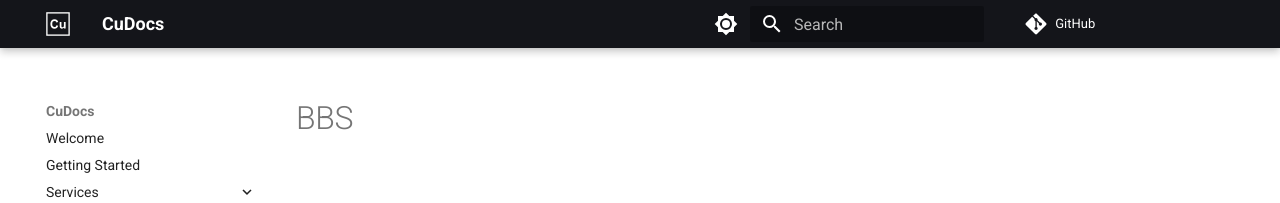
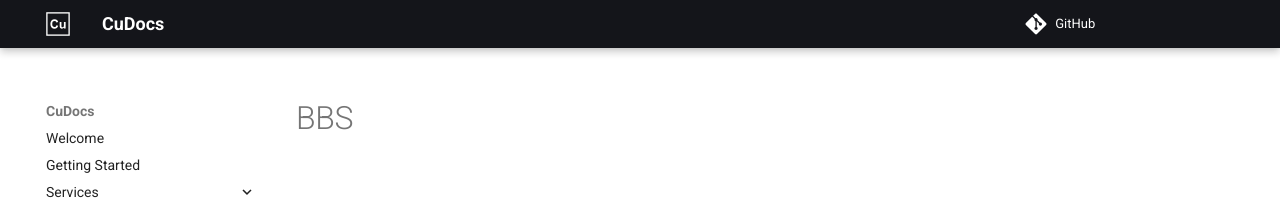
Before and after one commit to cu-telecom/cutel-docs, an MkDocs documentation site: the page built from docs/services/bbs.md, in a window 1280 px wide. Shown: the top 203 px of the page. Built offline with MkDocs 1.6.1 and Material for MkDocs 9.7.7, drawn with Linux system fonts in a browser that asks for light colours; comment, search, counter and statistics services are not loaded.

```diff
--- a/mkdocs.yml
+++ b/mkdocs.yml
@@ -17,27 +17,14 @@ nav:
 markdown_extensions:
   - attr_list
   - md_in_html
+plugins: []
 theme:
   name: material
   logo: assets/logo-light.svg
   favicon: assets/logo-dark.svg
+  palette:
+    primary: black
   features:
     - toc.integrate
     - navigation.top
     - navigation.expand
-  palette:
-    # Palette toggle for light mode
-    - media: "(prefers-color-scheme: light)"
-      scheme: default
-      primary: black
-      toggle:
-        icon: material/brightness-7
-        name: Switch to dark mode
-
-    # Palette toggle for dark mode
-    - media: "(prefers-color-scheme: dark)"
-      scheme: slate
-      primary: black
-      toggle:
-        icon: material/brightness-4
-        name: Switch to light mode
```
